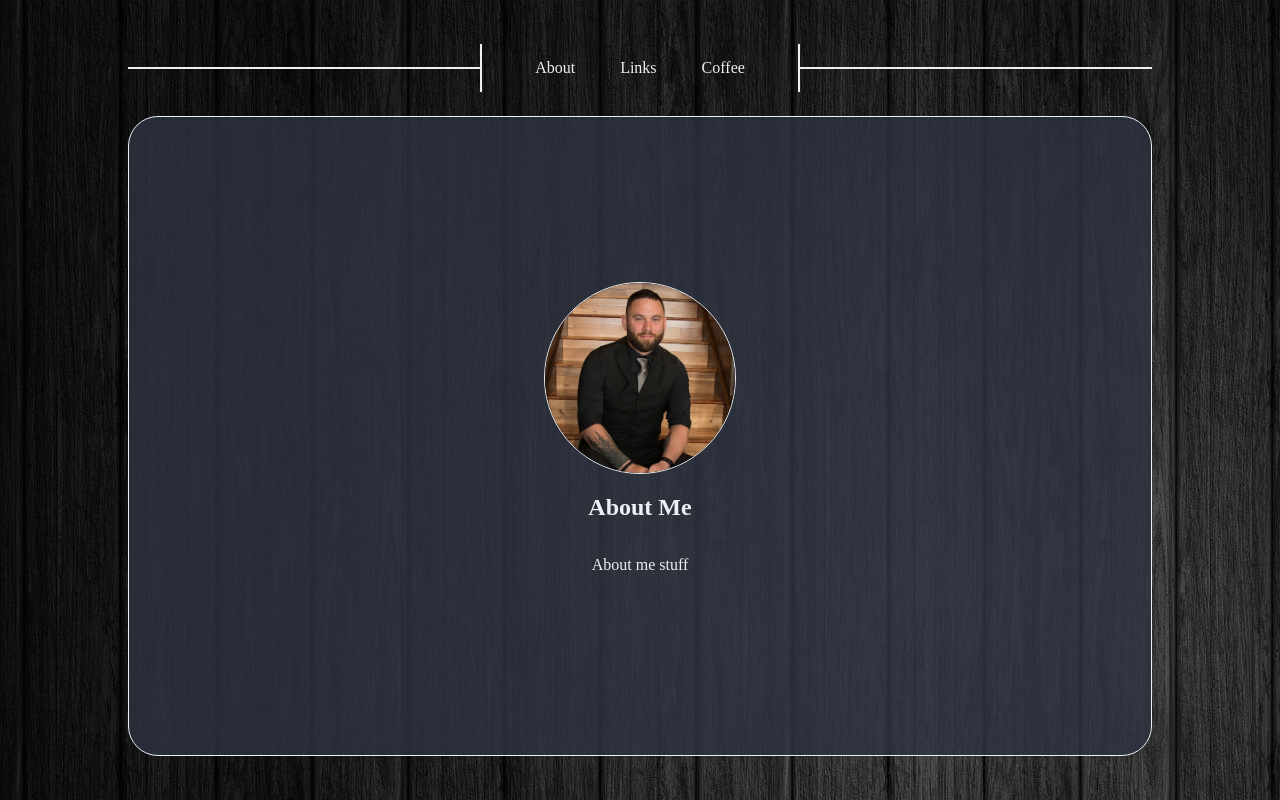
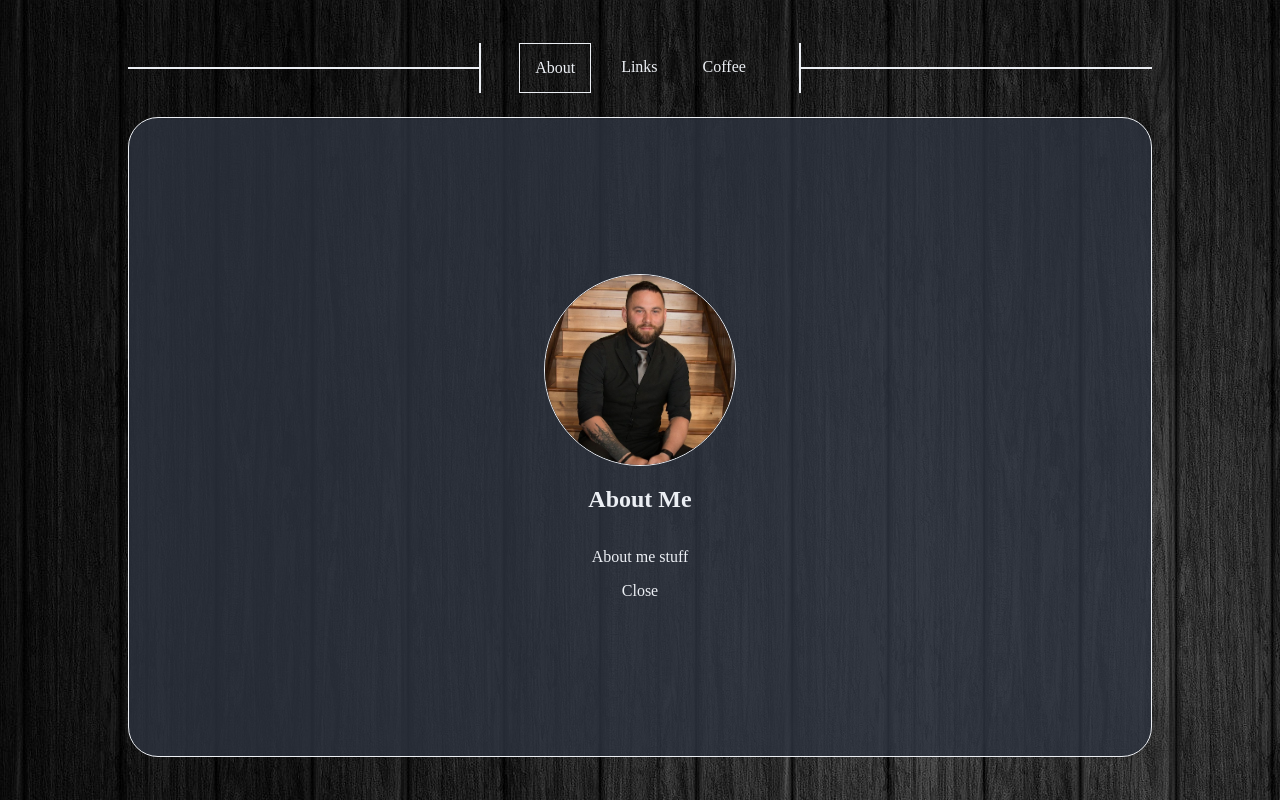
Before and after one commit to ArkyvIO/main-v-2, a website: page index.html in a window 1280 px wide. Both pictures are taken after a click on the link "About". Drawn offline with nearby package versions, Linux system fonts and the light colour scheme.

Commit message:
Removed jQuery, used query selector.
Decided jQuery is not needed, wrote code in javascript using querySelector. Added css border to the nav links and used javascript to add a close button to each content box, for practice purposes

```diff
--- a/css/main.css
+++ b/css/main.css
@@ -60,6 +60,11 @@ body {
     display: flex;
     flex-direction: column;
     gap: 15px;
+}
+
+a {
+    color: var(--contrast-color-3);
+    text-decoration: none;
 }
 
 .content {
@@ -145,3 +150,9 @@ body {
     justify-content: center;
     width: 80vw;
 }
+
+/* Transition Effects */
+
+.listSelected {
+    border: solid 1px var(--contrast-color-3);
+}
--- a/index.html
+++ b/index.html
@@ -7,8 +7,6 @@
     <meta name="viewport" content="width=device-width, initial-scale=1.0">
     <title>Arkyv-IO</title>
     <link rel="stylesheet" href="css/main.css">
-    <script src="node_modules/jquery/dist/jquery.js"></script>
-    <script src="js/main.js"></script>
 </head>
 
 <body>
@@ -78,6 +76,7 @@
             </ul>
         </section>
     </div>
+    <script src="js/main.js"></script>
 </body>
 
 </html>
--- a/js/main.js
+++ b/js/main.js
@@ -1,18 +1,69 @@
-$(function () {
-    $('.content').hide();
+// DOM Event Listener for later
+window.addEventListener('DOMContentLoaded', (event) => {
+    console.log('DOM Loaded.');
+});
 
-    $('#about-link').click(function () {
-        $('.content').hide();
-        $('#about').show();
-    })
+// Page Loading Code for Layout //
+// Hide all content on load
+var contentBoxes = document.querySelectorAll('.content');
+// Assign all content classes to an array, set display to none
+contentBoxes.forEach(content => content.style.display = 'none');
 
-    $('#links-link').click(function () {
-        $('.content').hide();
-        $('#links').show();
-    })
+// Add close buttons to each content box
+var exitButtons = [];
+for (var i = 0; i < contentBoxes.length; i++) {
+    exitButtons[i] = document.createElement('a');
+    exitButtons[i].innerHTML = 'Close';
+    exitButtons[i].href = '#';
+    exitButtons[i].addEventListener('click', function() {
+        hideAllContent();
+        removeSelected();
+    }, false);
+    contentBoxes[i].appendChild(exitButtons[i]);
+}
 
-    $('#coffee-link').click(function () {
-        $('.content').hide();
-        $('#coffee').show();
-    })
-})
+// Assign button variables
+var aboutLink = document.querySelector('#about-link');
+var linksLink = document.querySelector('#links-link');
+var coffeeLink = document.querySelector('#coffee-link');
+
+// Assign content id variables
+var aboutContent = document.querySelector('#about');
+var linksContent = document.querySelector('#links');
+var coffeeContent = document.querySelector('#coffee');
+
+// About Link Clicked = Hide all, Show About
+aboutLink.addEventListener('click', function() {
+    hideAllContent();
+    aboutContent.style.display = '';
+    removeSelected();
+    aboutLink.classList.add('listSelected');
+}, false);
+
+// Links Link Clicked = Hide all, Show Links
+linksLink.addEventListener('click', function() {
+    hideAllContent();
+    linksContent.style.display = '';
+    removeSelected();
+    linksLink.classList.add('listSelected');
+}, false);
+
+// Coffee Link Clicked = Hide all, Show Coffee
+coffeeLink.addEventListener('click', function() {
+    hideAllContent();
+    coffeeContent.style.display = '';
+    removeSelected();
+    coffeeLink.classList.add('listSelected');
+}, false);
+
+// Hide all content boxes function
+function hideAllContent() {
+    contentBoxes.forEach(content => content.style.display = 'none');
+}
+
+// Remove button selection when needed for nav list
+function removeSelected() {
+    aboutLink.classList.remove('listSelected');
+    linksLink.classList.remove('listSelected');
+    coffeeLink.classList.remove('listSelected');
+}
```
